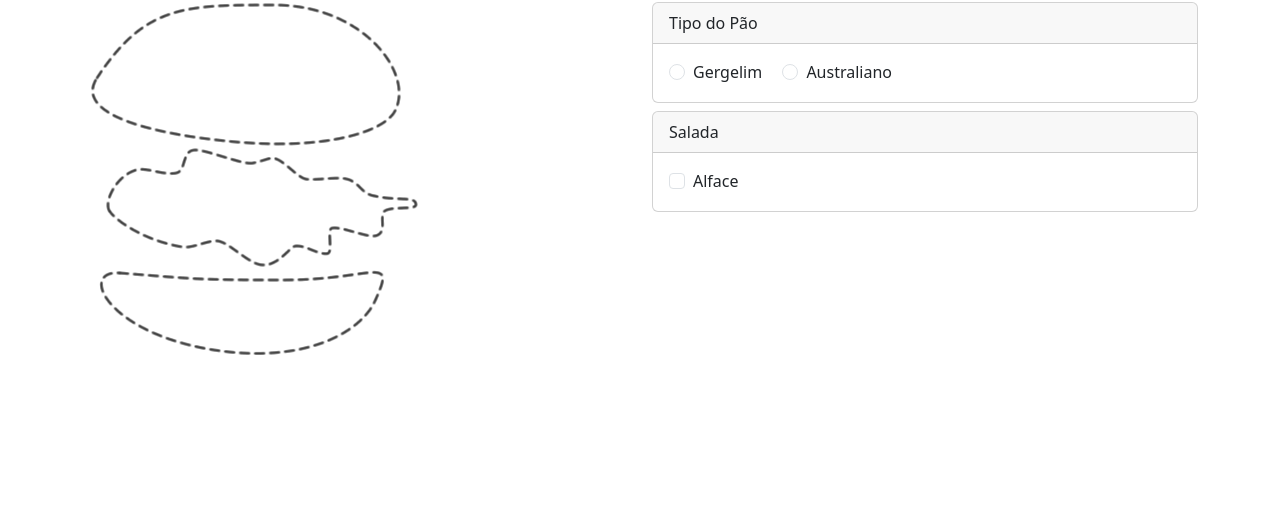
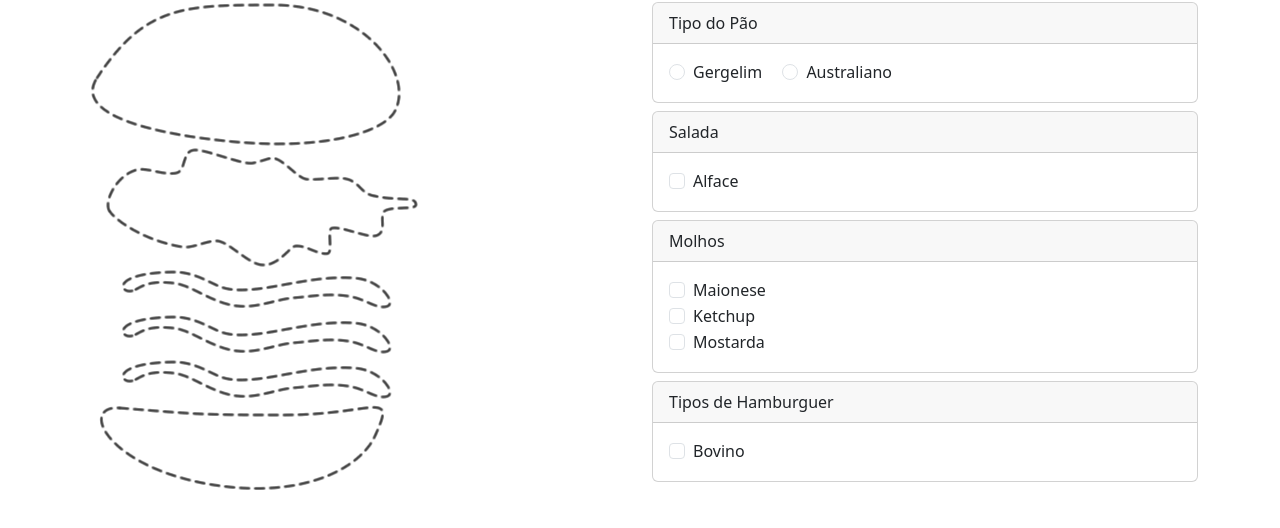
Before and after one commit to mariadsf/Cardapio-Vue, a plain HTML site: page index.html in a window 1280 px wide. Shown: the part 56-584 px from the top of the page. Drawn offline with nearby package versions, Linux system fonts and the light colour scheme.

Commit message:
update molhos e hamburguer

```diff
--- a/index.html
+++ b/index.html
@@ -1,4 +1,3 @@
-
 <!DOCTYPE html>
 <html lang="pt-br">
 
@@ -62,7 +61,8 @@
                                 <div class="card-body">
 
                                     <div class="form-check form-check-inline">
-                                        <input type="radio" class="form-check-input"  value="gergelim" v-model="inputTipoPao">
+                                        <input type="radio" class="form-check-input" value="gergelim"
+                                            v-model="inputTipoPao">
 
                                         <label class="form-check-label">Gergelim</label>
                                     </div>
@@ -93,7 +93,8 @@
 
                                     <div class="form-check">
 
-                                        <input type="checkbox" class="form-check-input" value="alface" v-model="inputSalada">
+                                        <input type="checkbox" class="form-check-input" value="alface"
+                                            v-model="inputSalada">
 
                                         <label class="form-check-label"> Alface </label>
 
@@ -107,17 +108,71 @@
                         </div>
                     </div>
 
+                    <!-- molhos -->
+                    <div class="row mt-2">
+                        <div class="col">
+                            <div class="card">
 
+                                <div class="card-header">
+                                    Molhos
+                                </div>
+                                <div class="card-body">
+
+                                    <div class="form-check">
+
+                                        <input type="checkbox" class="form-check-input" value="maionese"
+                                            v-model="inputMolhos">
+
+                                        <label class="form-check-label"> Maionese </label>
+
+                                    </div>
+                                    <div class="form-check">
+
+                                        <input type="checkbox" class="form-check-input" value="ketchup"
+                                            v-model="inputMolhos">
+
+                                        <label class="form-check-label"> Ketchup </label>
+
+                                    </div>
+                                    <div class="form-check">
+
+                                        <input type="checkbox" class="form-check-input" value="mostarda"
+                                            v-model="inputMolhos">
+
+                                        <label class="form-check-label"> Mostarda </label>
+
+                                    </div>
+                                </div>
 
 
 
                             </div> <!-- Fim Etapa 1 -->
                             <!-- Fim col md -->
 
+                            <div class="row mt-2">
+                                <div class="col">
+                                    <div class="card">
+
+                                        <div class="card-header">
+                                            Tipos de Hamburguer
+                                        </div>
+                                        <div class="card-body">
+
+                                            <div class="form-check">
+
+                                                <input type="checkbox" class="form-check-input" value="bovino"
+                                                    v-model="inputHamburguer">
+
+                                                <label class="form-check-label"> Bovino </label>
+
+                                            </div>
 
 
                         </div> <!-- fim ROW -->
                     </div> <!-- FIM APP -->
+
+                    <!--Fim Molhos-->
+
                 </div> <!-- FIM container -->
 
                 <!-- instancia VUE -->
@@ -128,6 +183,8 @@
                         data: {  // atributos // propriedades
                             inputTipoPao: '',  /* radio = Obrigatorio */
                             inputSalada: [], /* checkbox = opcional */
+                            inputMolhos: [],
+                            inputHamburguer: '',
 
                             etapa: 1,
 
@@ -146,7 +203,7 @@
                                 }
                             },
 
-                alface () {
+                            alface() {
                                 if (this.inputSalada.includes('alface')) {
                                     return 'imagens/alface.png'
                                 }
@@ -154,6 +211,41 @@
                                 return 'imagens/padrao/alface.png'
                             },
 
+                            maionese() {
+                                if (this.inputMolhos.includes('maionese')) {
+
+                                    return ['imagens/maionese.png']
+                                }
+                                return ['imagens/padrao/molho.png']
+
+                            },
+
+                            ketchup() {
+                                if (this.inputMolhos.includes('ketchup')) {
+                                    return ['imagens/ketchup.png']
+                                }
+                                return ['imagens/padrao/molho.png']
+                            },
+
+                            mostarda() {
+                                if (this.inputMolhos.includes('mostarda')) {
+                                    return ['imagens/mostarda.png']
+                                }
+                                return ['imagens/padrao/molho.png']
+                            },
+
+                            bovino() {
+                                    switch (this.inputHamburguer) {
+                                        case 'bovino':
+                                            return ['imagens/bovino.png']
+                                        case 'frango':
+                                            return ['imagens/frango.png']
+                                        case 'soja':
+                                            return ['imagens/soja.png']
+                                        default:
+                                            return ['imagens/padrao/hamburguer']
+                                    }
+                            },
 
                         },
 
```
Lines whose indentation alone changed are shown as unchanged.
